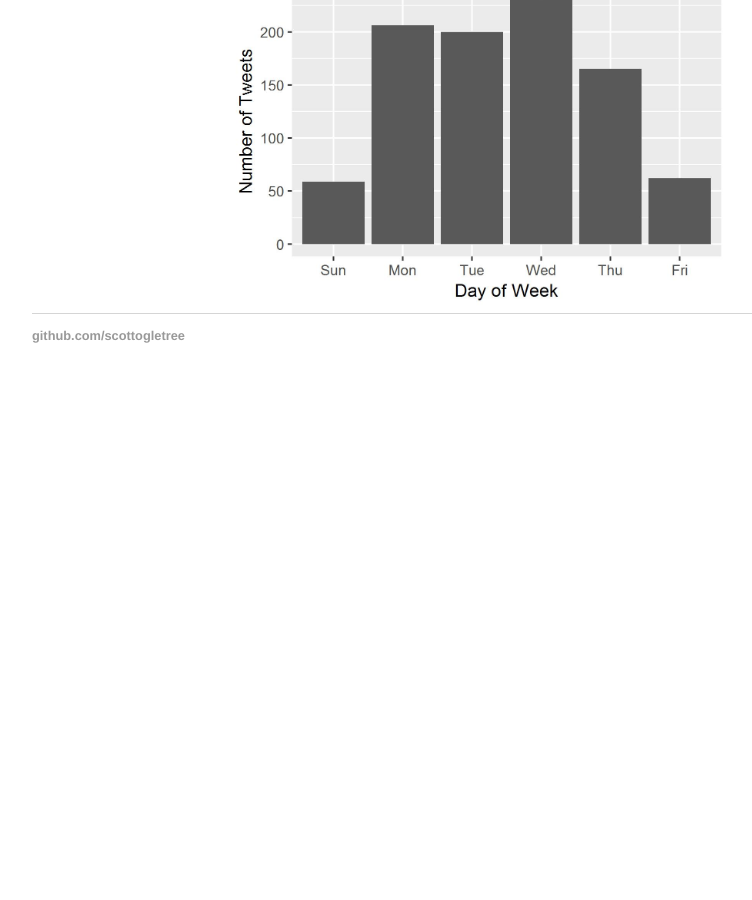
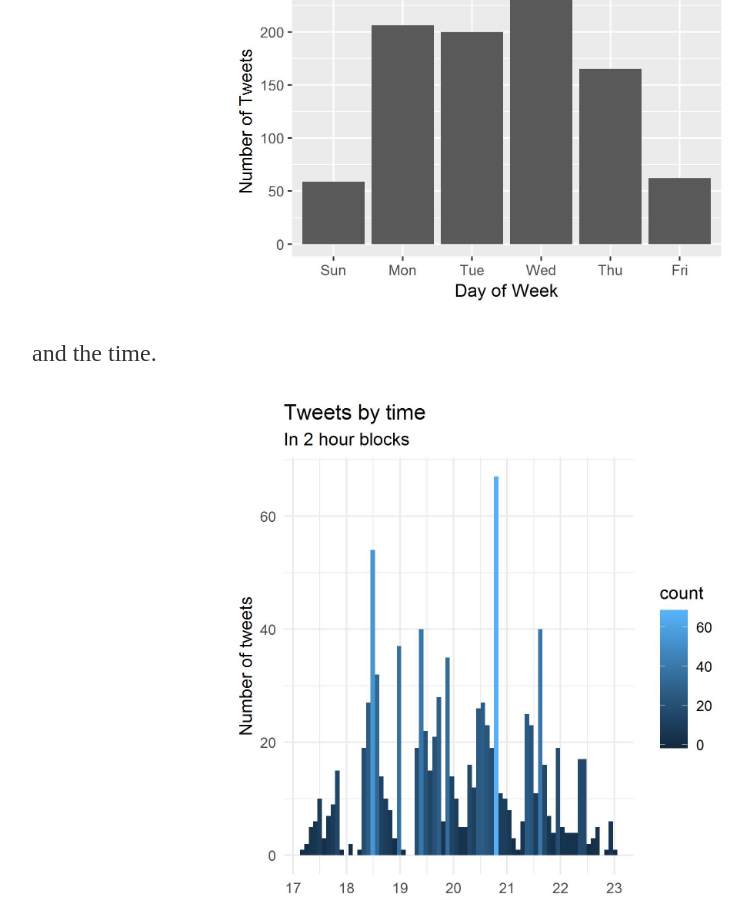
Before and after one commit to scottogletree/ogletrees.github.io, a Jekyll site: the page built from _posts/2018-07-07-ISSRM-twitter.md, in a window 1280 px wide and 900 px high, scrolled down 1802 px. Shown: the whole window, without its empty margins (160-912 px from the left). Built offline with Jekyll 4.4.1, drawn with Linux system fonts in a browser that asks for light colours; before the commit the page ends 2207 px from its top, so only the background shows below that.

Commit message:
Update 2018-07-07-ISSRM-twitter.md

```diff
--- a/_posts/2018-07-07-ISSRM-twitter.md
+++ b/_posts/2018-07-07-ISSRM-twitter.md
@@ -36,3 +36,7 @@ The top 10 tweeters:
 The day that people tweeted.
 
 <div style="text-align: center;"><img src="/assests/ISSRM_day_vol.jpg" alt="Drawing" style="width: 500px;"/></div>
+
+and the time.
+
+<div style="text-align: center;"><img src="/assests/ISSRM_by_2_hours.jpg" alt="Drawing" style="width: 500px;"/></div>
```
